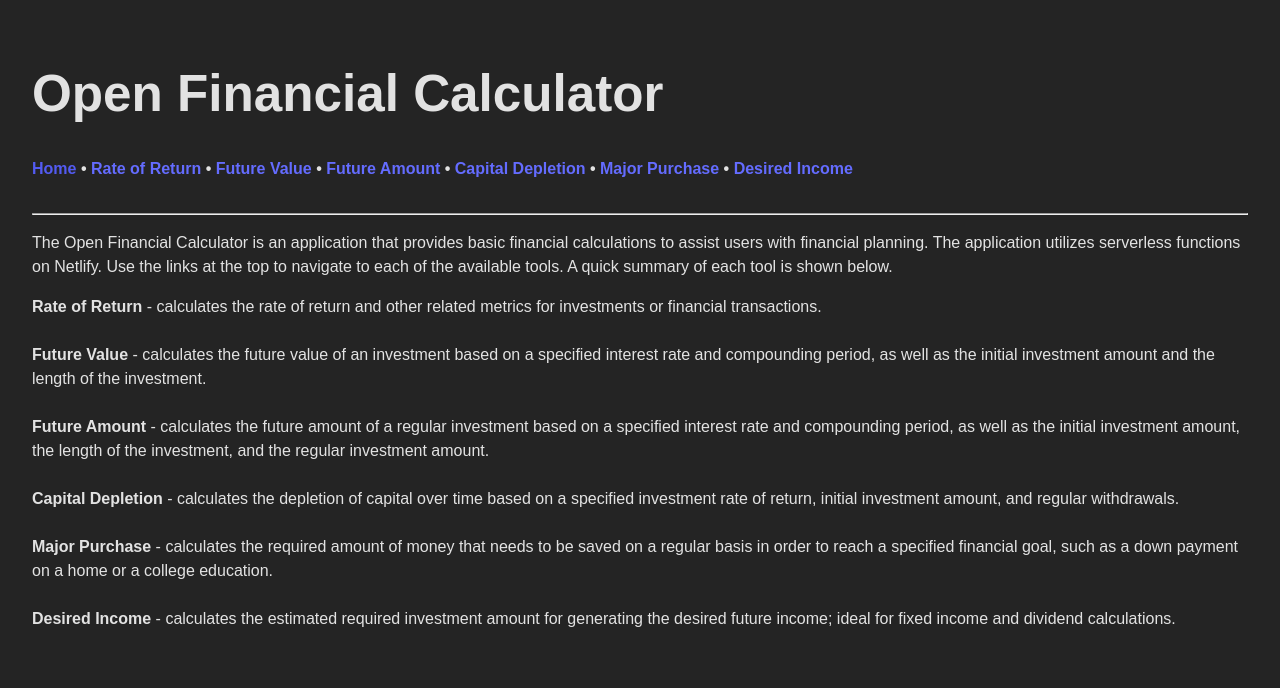
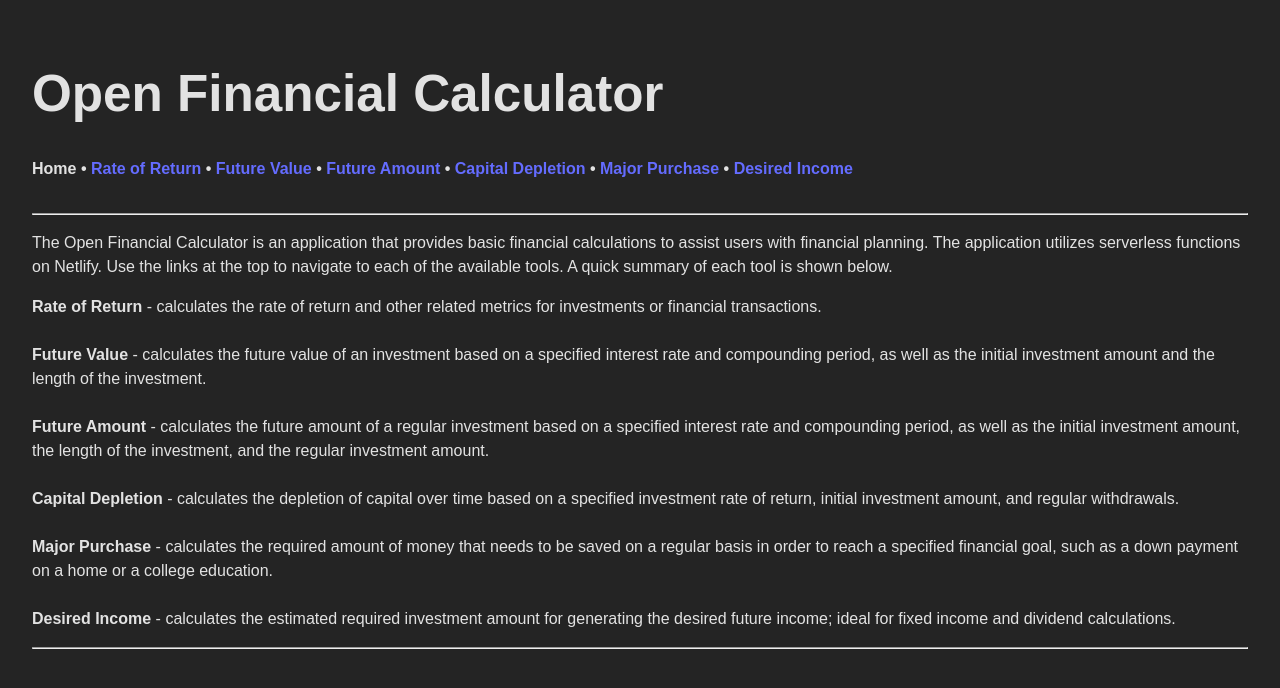
Before and after one commit to dylanxhernandez/ofc-client, a React (Vite) app: page / in a window 1280 px wide. In both pictures the pointer is over the link "Home". Shown: the top 688 px of the page. Built offline with nearby package versions, Linux system fonts and the light colour scheme.

Commit message:
feat: minor update style and page structure

```diff
--- a/src/App.css
+++ b/src/App.css
@@ -23,7 +23,8 @@ a {
   text-decoration: inherit;
 }
 a:hover {
-  color: #535bf2;
+  color: rgba(255, 255, 255, 0.87);
+  cursor: pointer;
 }
 
 body {
--- a/src/App.jsx
+++ b/src/App.jsx
@@ -18,6 +18,7 @@ function App() {
       <br/>
       <hr/>
       <AppRouter />
+      <hr/>
     </div>
   );
 }
```
